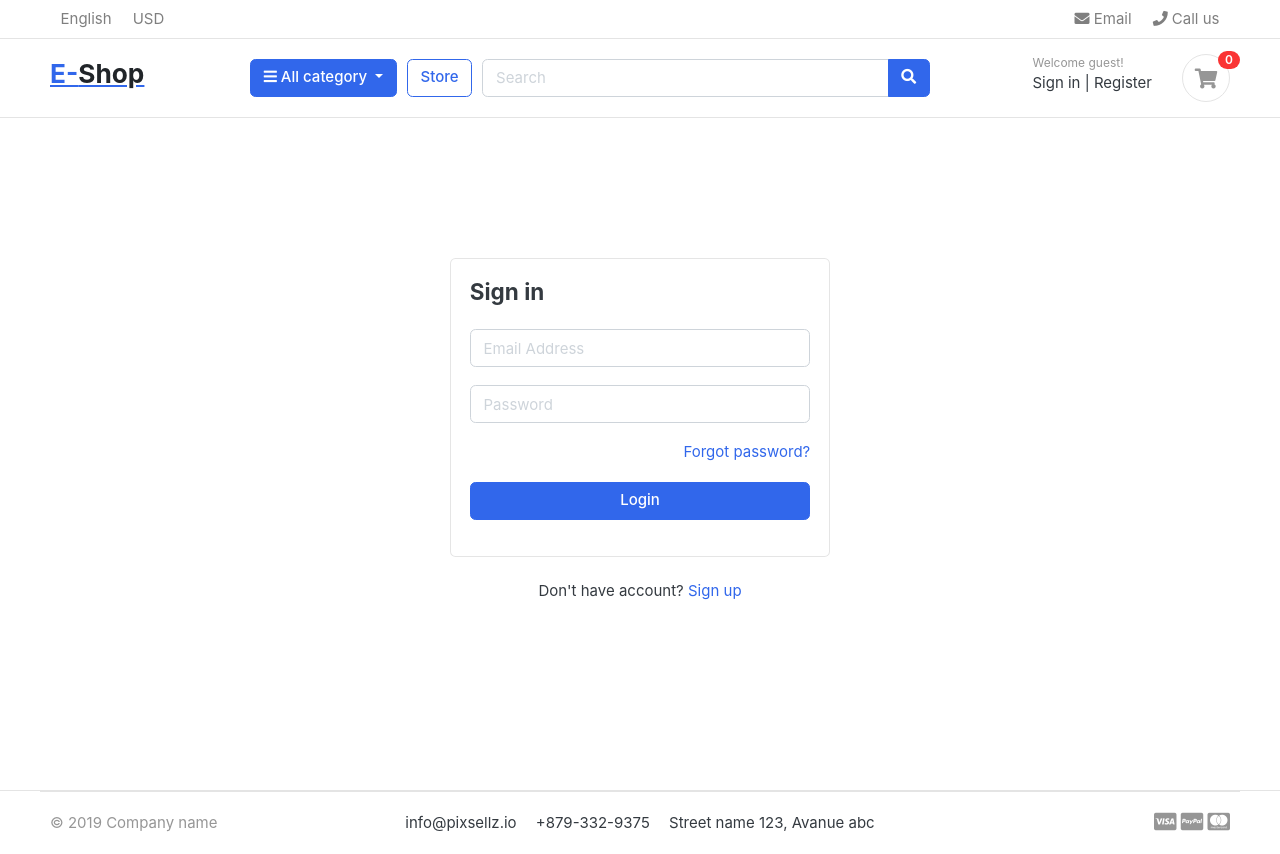
After one commit to SantoshRaj007/python-proj, a Django app: page /accounts/login/ in a window 1280 px wide. The commit adds this page. Run offline with Django 5.2, Linux system fonts and the light colour scheme; data that the repository does not hold is empty; some libraries are stand-ins or nearby versions; some web fonts are replaced.

Commit message:
login register page on working

```diff
--- /dev/null
+++ b/accounts/urls.py
@@ -0,0 +1,8 @@
+from django.urls import path
+from . import views
+
+urlpatterns = [
+    path('register/', views.register, name='register'),
+    path('login/', views.login, name='login'),
+    path('logout/', views.logout, name='logout'),
+]
--- a/accounts/views.py
+++ b/accounts/views.py
@@ -1,3 +1,32 @@
 from django.shortcuts import render
+from .models import Account
+from .forms import RegistrationForm
 
 # Create your views here.
+
+def register(request):
+    if request.method == 'POST':
+        form = RegistrationForm(request.POST)
+        if form.is_valid():
+            first_name = form.cleaned_data['first_name']
+            last_name = form.cleaned_data['last_name']
+            phone_number = form.cleaned_data['phone_number']
+            email = form.cleaned_data['email']
+            password = form.cleaned_data['password']
+            username = email.split("@")[0]
+
+            user = Account.objects.create_user(first_name=first_name, last_name=last_name, email=email, username=username, password=password)
+            user.phone_number = phone_number
+            user.save()
+    else:
+        form = RegistrationForm()
+    context = {
+        'form' : form,
+    }
+    return render(request, 'accounts/register.html', context)
+
+def login(request):
+    return render(request, 'accounts/login.html')
+
+def logout(request):
+    return
--- a/ecart/urls.py
+++ b/ecart/urls.py
@@ -9,4 +9,5 @@ urlpatterns = [
     path('', views.home, name='home'),
     path('store/', include('store.urls')),
     path('cart/', include('carts.urls')),
+    path('accounts/', include('accounts.urls')),
 ] + static(settings.MEDIA_URL, document_root=settings.MEDIA_ROOT)
--- /dev/null
+++ b/templates/accounts/login.html
@@ -0,0 +1,34 @@
+{% extends 'base.html' %}
+
+{% block content %}
+
+<section class="section-conten padding-y" style="min-height:84vh">
+        <div class="card mx-auto" style="max-width: 380px; margin-top:100px;">
+          <div class="card-body">
+          <h4 class="card-title mb-4">Sign in</h4>
+          <form>
+              <div class="form-group">
+                 <input type="email" class="form-control" placeholder="Email Address" >
+              </div>
+              <div class="form-group">
+                <input type="password" class="form-control" placeholder="Password" >
+              </div>
+
+              <div class="form-group">
+                  <a href="#" class="float-right">Forgot password?</a>
+
+              </div>
+              <div class="form-group">
+                  <button type="submit" class="btn btn-primary btn-block"> Login  </button>
+              </div>
+          </form>
+          </div>
+        </div>
+
+         <p class="text-center mt-4">Don't have account? <a href="{% url 'register' %}">Sign up</a></p>
+         <br><br>
+
+
+    </section>
+
+{% endblock %}
--- a/templates/includes/navbar.html
+++ b/templates/includes/navbar.html
@@ -29,7 +29,8 @@
             <div class="row align-items-center">
                 <div class="col-lg-2 col-md-3 col-6">
                     <a href="{% url 'home' %}" class="brand-wrap">
-                        <img class="logo" src="{% static './images/logo.png' %}">
+                        <!-- <img class="logo" src="{% static './images/logo.png' %}"> -->
+                         <h3 style="text-decoration: underline">E-<span class="text-dark">Shop</span></h3>
                     </a>
                 </div>
                 <div class="col-lg col-sm col-md col-6 flex-grow-0">
@@ -64,8 +65,8 @@
                         <div class="widget-header">
                             <small class="title text-muted">Welcome guest!</small>
                             <div>
-                                <a href="./signin.html">Sign in</a> <span class="dark-transp"> | </span>
-                                <a href="./register.html"> Register</a>
+                                <a href="{% url 'login' %}">Sign in</a> <span class="dark-transp"> | </span>
+                                <a href="{% url 'register' %}"> Register</a>
                             </div>
                         </div>
                         <a href="{% url 'cart' %}" class="widget-header pl-3 ml-3">
```
Also changed, not shown: accounts/forms.py (added, +26 -0 lines), templates/accounts/register.html (added, +56 -0 lines).
